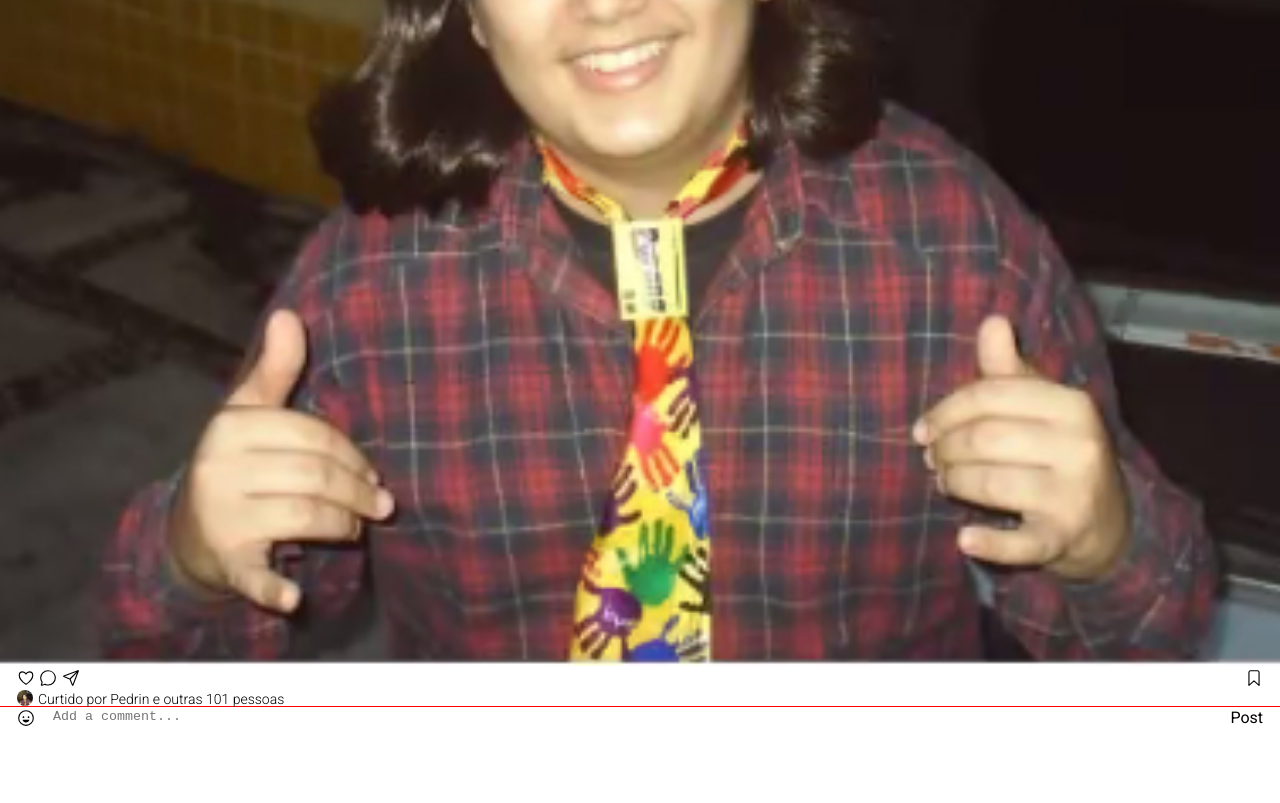
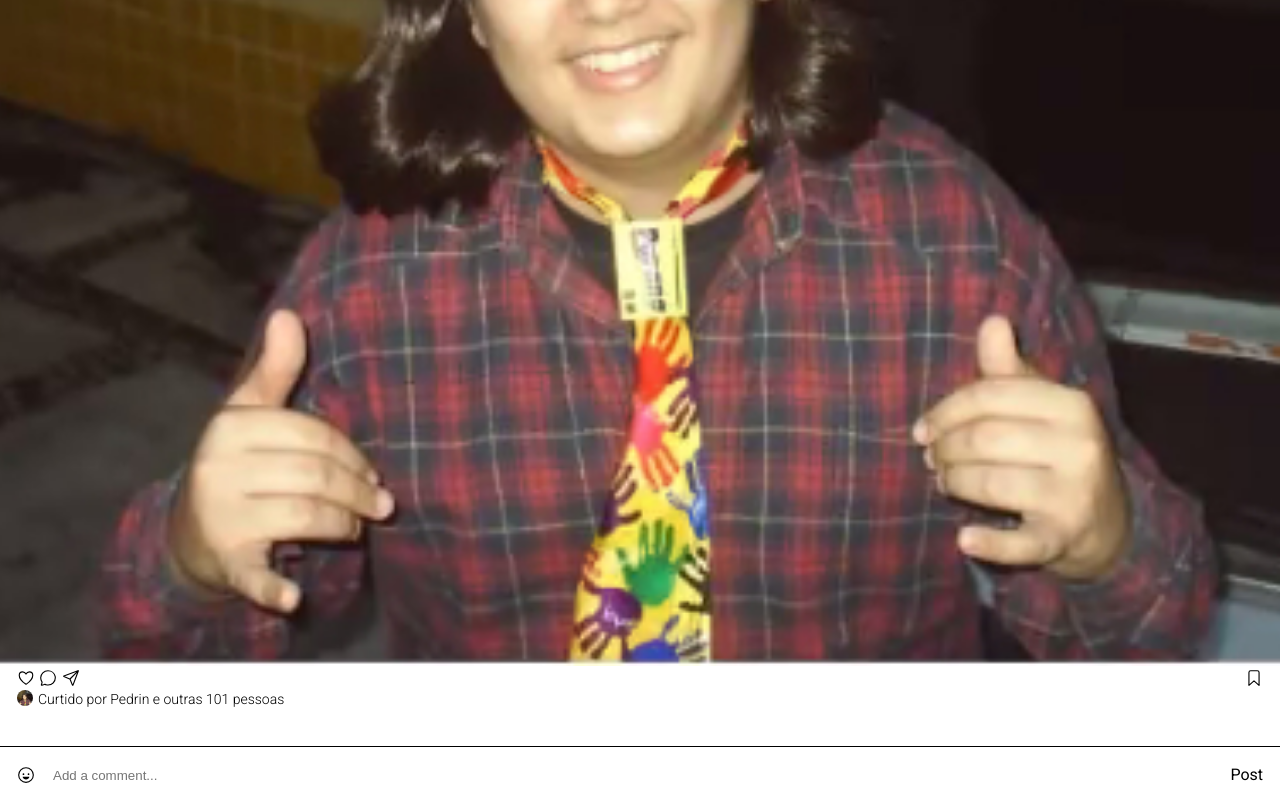
Before and after one commit to vitorelourenco/instagram-clone, a plain HTML site: page index.html in a window 1280 px wide. Shown: the part 841-1644 px from the top of the page. Before the commit the page ends 1570 px from the top, so only its background shows below. Drawn offline with nearby package versions, Linux system fonts and the light colour scheme.

Commit message:
Change comment box border, outline and width

```diff
--- a/index.html
+++ b/index.html
@@ -133,7 +133,7 @@
         <div class="hl"></div>
         <div class="post-new-comment">
           <ion-icon name="happy-outline"></ion-icon>
-          <textarea placeholder="Add a comment..."></textarea>
+          <input placeholder="Add a comment..."></input>
           <a href="">Post</a>
         </div>
       </article>
--- a/styles/styles.css
+++ b/styles/styles.css
@@ -5,10 +5,11 @@ body {
 #navbar input,
 #navbar [name="compass-outline"],
 #navbar [name="heart-outline"],
-#navbar [name="person-outline"]{
+#navbar [name="person-outline"],
+.stories-chevron,
+.post-new-comment  {
   display: none;
 }
-
 
 a {
   color: inherit;
@@ -67,6 +68,7 @@ a {
   width: 56px;
   height: 56px;
   border-radius: 50%;
+  object-fit: cover;
 }
 
 .story p{
@@ -75,15 +77,6 @@ a {
   line-height: 14px;
   color: #262626;
 }
-
-.stories-chevron {
-  position: absolute;
-  right: 20px;
-  top: 30px;
-  font-size: 18px;
-  color: white;
-}
-
 
 .post header{
   display: flex;
@@ -138,11 +131,38 @@ a {
   font-weight: 300;
 }
 
+@media (min-width: 614px){
+  #navbar input{
+    display: initial;
+    text-align: center;
+  }
+
+  .stories-chevron {
+    display: initial;
+    position: absolute;
+    right: 20px;
+    top: 30px;
+    font-size: 18px;
+    color: white;
+  }
+
   .post-new-comment{
-  margin: 0 17px;
+    border-top: 1px solid black;
+    height: 56px;
+    padding: 0 17px;
+    margin-top: 40px;
     display: flex;
     justify-content: space-between;
     align-items: center;
+  }
+
+  .post-new-comment input {
+    margin: 0 16px;
+    height: 18px;
+    flex-grow: 1;
+    width: auto;
+    border: none;
+    outline: none;
   }
 
   .post-new-comment ion-icon{
@@ -150,22 +170,4 @@ a {
     flex-shrink: 0;
   }
 
-.hl{
-  height: 1px;
-  width: 100%;
-  background-color: red;
 }
-
-.post-new-comment textarea {
-  margin: 0 16px;
-  height: 18px;
-  flex-grow: 1;
-  border: unset;
-  resize: none;
-}
-
-@media (min-width: 614px){
-  #navbar input{
-    text-align: center;
-  }
-}
```
Lines whose indentation alone changed are shown as unchanged.
